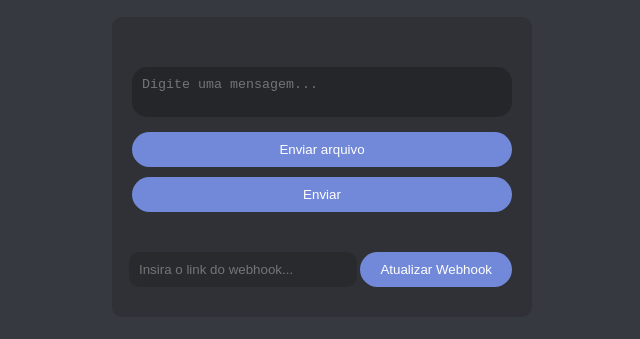
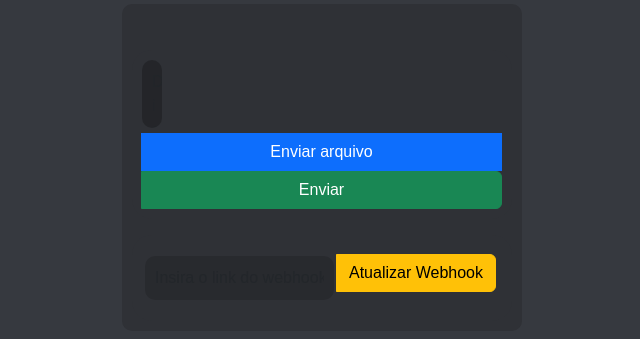
Before and after one commit to RonnSKT/DiscordAlternative, a plain HTML site: page index.html in a window 1280 px wide. Shown: the part 233-572 px from the top of the page, without its empty margins (318-958 px from the left). Drawn offline with nearby package versions, Linux system fonts and the light colour scheme.

Commit message:
Update index.html

```diff
--- a/index.html
+++ b/index.html
@@ -4,35 +4,36 @@
 <meta charset="UTF-8">
 <meta name="viewport" content="width=device-width, initial-scale=1.0">
 <title>Mobile Chat</title>
+<link href="https://stackpath.bootstrapcdn.com/bootstrap/5.3.0/css/bootstrap.min.css" rel="stylesheet">
 <style>
     body {
         font-family: Arial, sans-serif;
         margin: 0;
         padding: 0;
-        background-color: #36393f; /* Modo Noturno */
-        color: #fff; /* Cor do texto no modo noturno */
+        background-color: #36393f;
+        color: #fff;
         display: flex;
-        justify-content: center; /* Centralizar */
-        align-items: center; /* Centralizar */
+        justify-content: center;
+        align-items: center;
         height: 100vh;
     }
     #chat-container {
         width: 90%;
-        max-width: 400px; /* Largura máxima para manter o layout móvel */
-        background-color: #2f3136; /* Cor de fundo para o chat */
-        border-radius: 10px; /* Borda arredondada */
+        max-width: 400px;
+        background-color: #2f3136;
+        border-radius: 10px;
         padding: 10px;
     }
     #messages-container {
         overflow-y: auto;
-        max-height: 60vh; /* Altura máxima para rolagem */
+        max-height: 60vh;
         padding: 10px;
     }
     .message {
-        background-color: #40444b; /* Cor de fundo para as mensagens */
-        border-radius: 10px; /* Borda arredondada */
+        background-color: #40444b;
+        border-radius: 10px;
         padding: 10px;
-        margin-bottom: 10px; /* Espaço entre as mensagens */
+        margin-bottom: 10px;
     }
     .user {
         align-self: flex-start;
@@ -44,17 +45,17 @@
         display: flex;
         flex-direction: column;
         padding: 10px;
-        background-color: #2f3136; /* Cor de fundo para o campo de entrada */
-        border-radius: 20px; /* Borda arredondada */
-        margin-top: 10px; /* Espaço entre a caixa de mensagens e a entrada */
+        background-color: #2f3136;
+        border-radius: 20px;
+        margin-top: 10px;
     }
     #input-message {
         border: none;
-        background-color: transparent; /* Remover cor de fundo padrão */
-        color: #fff; /* Cor do texto no modo noturno */
+        background-color: transparent;
+        color: #fff;
         padding: 10px;
-        outline: none; /* Remover contorno ao focar */
-        resize: none; /* Impedir redimensionamento do textarea */
+        outline: none;
+        resize: none;
     }
     .button {
         background-color: #7289da;
@@ -79,7 +80,7 @@
         border-radius: 5px;
         margin-top: 10px;
         overflow: hidden;
-        display: none; /* Esconder a barra de progresso por padrão */
+        display: none;
     }
     #progress {
         width: 0;
@@ -88,9 +89,9 @@
     }
     #config-panel {
         padding: 10px;
-        background-color: #2f3136; /* Cor de fundo para o painel de configurações */
-        border-radius: 20px; /* Borda arredondada */
-        margin-top: 10px; /* Espaço entre o painel de configurações e a entrada */
+        background-color: #2f3136;
+        border-radius: 20px;
+        margin-top: 10px;
     }
     #webhook-container {
         display: flex;
@@ -100,10 +101,10 @@
     #webhook-input {
         flex: 1;
         border: none;
-        background-color: transparent; /* Remover cor de fundo padrão */
-        color: #fff; /* Cor do texto no modo noturno */
+        background-color: transparent;
+        color: #fff;
         padding: 10px;
-        outline: none; /* Remover contorno ao focar */
+        outline: none;
     }
     #remove-file-button {
         background-color: transparent;
@@ -124,52 +125,42 @@
     #file-info img, #file-info audio {
         max-width: 100%;
     }
-    /* Webhook input */
     #webhook-input{
         position:relative;
         top:5px;
         background-color:rgba(0,0,0,0.15);
- border-top-left-radius:10px;
- border-top-right-radius:10px;
- border-bottom-left-radius:10px;
- border-bottom-right-radius:10px;
+        border-radius:10px;
         left:-3px;
     }
-
-/* Input message */
     #input-message{
         background-color:rgba(0,0,0,0.23);
- border-top-left-radius:15px;
- border-top-right-radius:15px;
- border-bottom-left-radius:15px;
- border-bottom-right-radius:15px;
+        border-radius:15px;
     }
-
-
 </style>
 </head>
 <body>
-<div id="chat-container">
-    <div id="messages-container"></div>
-    <div id="input-container">
-        <textarea id="input-message" placeholder="Digite uma mensagem..."></textarea>
+<div id="chat-container" class="container">
+    <div id="messages-container" class="mb-3"></div>
+    <div id="input-container" class="input-group">
+        <textarea id="input-message" class="form-control" placeholder="Digite uma mensagem..."></textarea>
         <div id="file-info"></div>
-        <input type="file" id="file-input" style="display: none;" accept="image/*, audio/*, video/*, zip\">
-        <button id="send-file-button" class="button">Enviar arquivo</button>
-        <button id="remove-file-button" class="button" onclick="removeFile()" title="Remover arquivo" style="display: none;">&#10006;</button>
-        <button id="send-button" class="button">Enviar</button>
+        <input type="file" id="file-input" class="form-control" style="display: none;" accept="image/*, audio/*, video/*, zip">
+        <button id="send-file-button" class="btn btn-primary">Enviar arquivo</button>
+        <button id="remove-file-button" class="btn btn-danger" onclick="removeFile()" title="Remover arquivo" style="display: none;">&#10006;</button>
+        <button id="send-button" class="btn btn-success">Enviar</button>
     </div>
-    <div id="progress-bar">
-        <div id="progress"></div>
+    <div id="progress-bar" class="progress mt-3">
+        <div id="progress" class="progress-bar" role="progressbar"></div>
     </div>
-    <div id="config-panel">
-        <div id="webhook-container">
-            <input type="text" id="webhook-input" placeholder="Insira o link do webhook...">
-            <button id="update-webhook" class="button">Atualizar Webhook</button>
+    <div id="config-panel" class="mt-3 p-3">
+        <div id="webhook-container" class="input-group">
+            <input type="text" id="webhook-input" class="form-control" placeholder="Insira o link do webhook...">
+            <button id="update-webhook" class="btn btn-warning">Atualizar Webhook</button>
         </div>
     </div>
 </div>
 
+<script src="https://stackpath.bootstrapcdn.com/bootstrap/5.3.0/js/bootstrap.bundle.min.js"></script>
 <script>
     document.addEventListener("DOMContentLoaded", function() {
         const messagesContainer = document.getElementById("messages-container");
```
Lines whose indentation alone changed are shown as unchanged.
